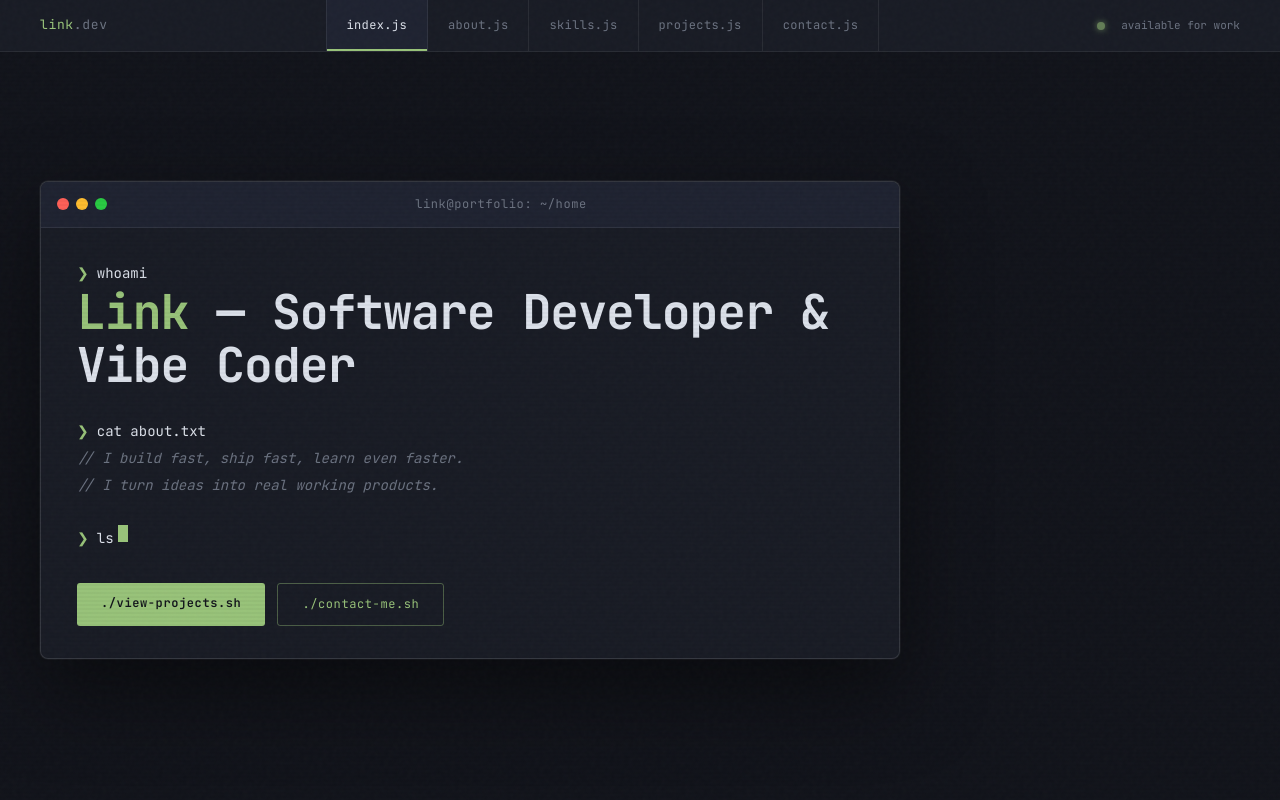
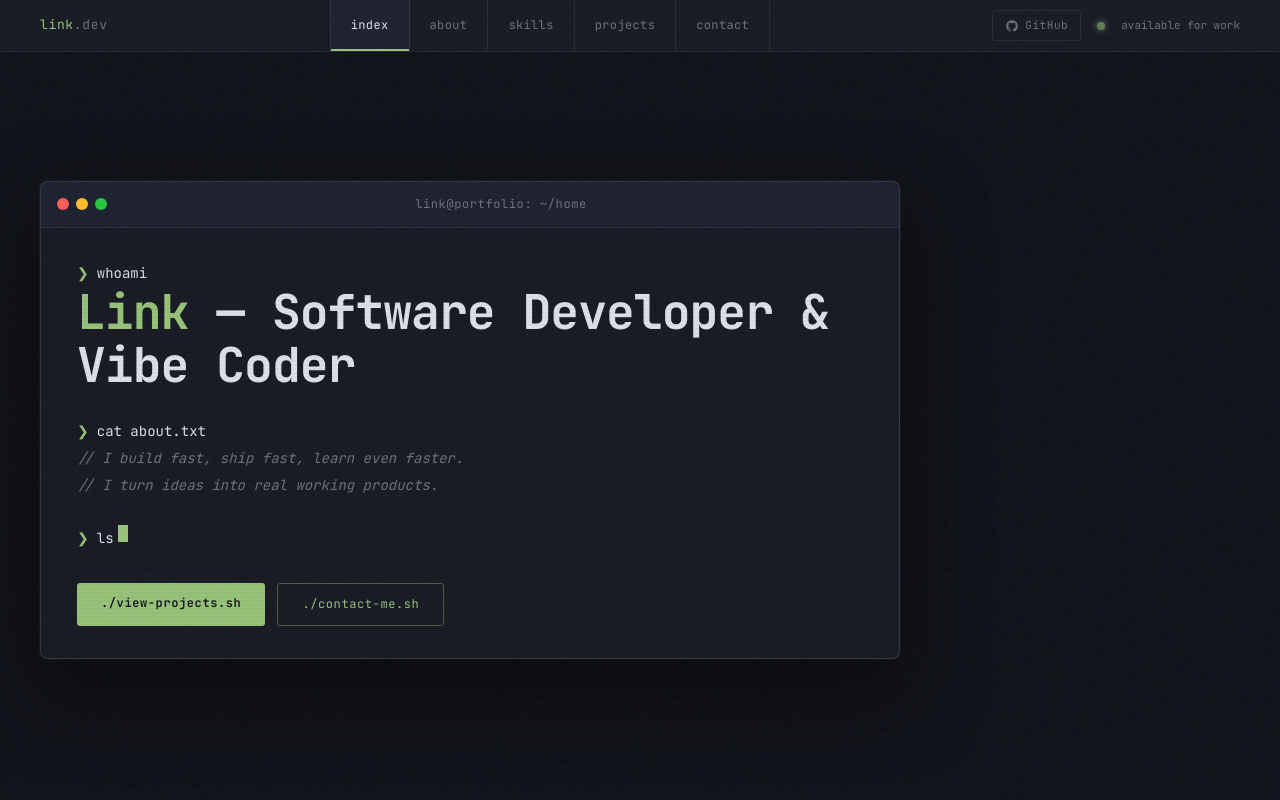
Before and after one commit to savewinkie/portfolio, a Next.js app: page / in a window 1280 px wide. Shown: the top 800 px of the page. Built offline with nearby package versions, Linux system fonts and the light colour scheme.

Commit message:
add pricing + fix skills

```diff
--- a/app/globals.css
+++ b/app/globals.css
@@ -111,6 +111,26 @@ body::after {
   display: flex;
   align-items: center;
   gap: 16px;
+}
+
+.nav-github {
+  display: flex;
+  align-items: center;
+  gap: 6px;
+  font-size: 11px;
+  color: var(--fg-dim);
+  text-decoration: none;
+  border: 1px solid var(--border);
+  padding: 5px 12px;
+  border-radius: 3px;
+  transition: all 0.2s;
+  letter-spacing: 0.05em;
+}
+
+.nav-github:hover {
+  color: var(--green);
+  border-color: rgba(152,195,121,0.3);
+  background: rgba(152,195,121,0.06);
 }
 
 .nav-dot { width: 8px; height: 8px; border-radius: 50%; background: var(--green); box-shadow: 0 0 6px var(--green); animation: blink 2s ease-in-out infinite; }
@@ -632,6 +652,37 @@ section { padding: 100px 40px; position: relative; }
 
 .project-link:hover { color: var(--green); }
 
+/* ── GitHub all link ── */
+.github-all-link {
+  display: flex;
+  align-items: center;
+  gap: 6px;
+  font-size: 11px;
+  color: var(--fg-dim);
+  text-decoration: none;
+  border: 1px solid var(--border);
+  padding: 6px 14px;
+  border-radius: 3px;
+  transition: all 0.2s;
+  white-space: nowrap;
+  margin-left: auto;
+}
+
+.github-all-link:hover {
+  color: var(--green);
+  border-color: rgba(152,195,121,0.3);
+  background: rgba(152,195,121,0.06);
+}
+
+.project-live-badge {
+  font-size: 10px;
+  color: var(--green);
+  margin-left: auto;
+  letter-spacing: 0.05em;
+}
+
+.project-card:hover .project-name { color: var(--green); transition: color 0.2s; }
+
 /* ── Workflow ── */
 .workflow-steps {
   display: grid;
--- a/components/Navbar.js
+++ b/components/Navbar.js
@@ -6,14 +6,25 @@ export default function Navbar() {
       </a>
 
       <div className="nav-tabs">
-        <a href="#home"     className="nav-tab active">index.js</a>
-        <a href="#about"    className="nav-tab">about.js</a>
-        <a href="#skills"   className="nav-tab">skills.js</a>
-        <a href="#projects" className="nav-tab">projects.js</a>
-        <a href="#contact"  className="nav-tab">contact.js</a>
+        <a href="#home"     className="nav-tab active">index</a>
+        <a href="#about"    className="nav-tab">about</a>
+        <a href="#skills"   className="nav-tab">skills</a>
+        <a href="#projects" className="nav-tab">projects</a>
+        <a href="#contact"  className="nav-tab">contact</a>
       </div>
 
       <div className="nav-right">
+        <a
+          href="https://github.com/savewinkie"
+          target="_blank"
+          rel="noopener noreferrer"
+          className="nav-github"
+        >
+          <svg width="14" height="14" viewBox="0 0 24 24" fill="currentColor">
+            <path d="M12 2C6.477 2 2 6.484 2 12.017c0 4.425 2.865 8.18 6.839 9.504.5.092.682-.217.682-.483 0-.237-.008-.868-.013-1.703-2.782.605-3.369-1.343-3.369-1.343-.454-1.158-1.11-1.466-1.11-1.466-.908-.62.069-.608.069-.608 1.003.07 1.531 1.032 1.531 1.032.892 1.53 2.341 1.088 2.91.832.092-.647.35-1.088.636-1.338-2.22-.253-4.555-1.113-4.555-4.951 0-1.093.39-1.988 1.029-2.688-.103-.253-.446-1.272.098-2.65 0 0 .84-.27 2.75 1.026A9.564 9.564 0 0112 6.844c.85.004 1.705.115 2.504.337 1.909-1.296 2.747-1.027 2.747-1.027.546 1.379.202 2.398.1 2.651.64.7 1.028 1.595 1.028 2.688 0 3.848-2.339 4.695-4.566 4.943.359.309.678.92.678 1.855 0 1.338-.012 2.419-.012 2.747 0 .268.18.58.688.482A10.019 10.019 0 0022 12.017C22 6.484 17.522 2 12 2z"/>
+          </svg>
+          GitHub
+        </a>
         <div className="nav-dot" />
         <span className="nav-status">available for work</span>
       </div>
--- a/components/Projects.js
+++ b/components/Projects.js
@@ -1,32 +1,31 @@
+'use client';
+
 const projects = [
   {
     id: '01',
-    slug: 'visitvenice.js',
     title: 'VisitVenice',
-    desc: 'A cinematic, dark-themed tourism website for Venice. Premium editorial feel with full-screen video hero, scroll animations, and immersive design.',
+    desc: 'A cinematic, dark-themed tourism website for Venice. Premium editorial feel with full-screen video hero, discover grid, events accordion, and smooth scroll animations.',
     tech: ['Next.js', 'Pure CSS', 'Vercel', 'Mixkit Video'],
-    demo: 'https://visitvenice.vercel.app',
+    demo: 'https://visit-venice-eta.vercel.app',
     github: 'https://github.com/savewinkie/visitvenice',
     featured: true,
   },
   {
     id: '02',
-    slug: 'image-toolz.js',
     title: 'IMAGE-TOOLZ',
-    desc: 'Full-featured image editor with resize, crop, filters, stickers, and text tools. Built with Next.js and deployed on Netlify.',
-    tech: ['Next.js', 'Supabase', 'Netlify'],
-    demo: '#',
-    github: '#',
+    desc: 'Browser-based image editor with resizer, professional editor, layers, filters, social media presets, watermarks, and more. No signup required.',
+    tech: ['Next.js', 'Supabase', 'Vercel'],
+    demo: 'https://image-toolz.vercel.app',
+    github: 'https://github.com/savewinkie/image-toolz',
     featured: false,
   },
   {
     id: '03',
-    slug: 'portfolio.js',
-    title: 'Portfolio v2',
-    desc: 'This portfolio — a terminal-style dark portfolio with typewriter animations and a vibe-coder aesthetic.',
-    tech: ['Next.js', 'CSS', 'Lucide', 'Vercel'],
-    demo: '#',
-    github: '#',
+    title: 'Lumen',
+    desc: 'AI SaaS platform with multi-agent workflows that write features, open pull requests, and deploy to production. Built for ambitious engineering teams.',
+    tech: ['Next.js', 'AI Agents', 'SaaS', 'Vercel'],
+    demo: 'https://lumensaas.vercel.app',
+    github: 'https://github.com/savewinkie/lumen',
     featured: false,
   },
 ];
@@ -34,6 +33,8 @@ const projects = [
 export default function Projects() {
   const featured = projects.find(p => p.featured);
   const rest = projects.filter(p => !p.featured);
+
+  const openLink = (url) => window.open(url, '_blank', 'noopener,noreferrer');
 
   return (
     <section id="projects">
@@ -44,14 +45,20 @@ export default function Projects() {
       </div>
 
       <div className="projects-grid">
-        <div className="project-card featured reveal">
+        {/* Featured */}
+        <div
+          className="project-card featured reveal"
+          onClick={() => openLink(featured.demo)}
+          style={{ cursor: 'pointer' }}
+        >
           <div className="project-bar">
             <div className="project-bar-dots">
               <div className="project-bar-dot" style={{ background: '#ff5f57' }} />
               <div className="project-bar-dot" style={{ background: '#ffbd2e' }} />
               <div className="project-bar-dot" style={{ background: '#28ca42' }} />
             </div>
-            <span className="project-bar-title">{featured.slug}</span>
+            <span className="project-bar-title">{featured.title.toLowerCase()}</span>
+            <span className="project-live-badge">● live</span>
           </div>
           <div className="project-body">
             <div className="project-num">Featured — {featured.id}</div>
@@ -60,22 +67,34 @@ export default function Projects() {
             <div className="project-tech">
               {featured.tech.map(t => <span key={t}>{t}</span>)}
             </div>
-            <div className="project-links">
-              <a href={featured.demo} target="_blank" rel="noopener noreferrer" className="project-link">↗ Live Demo</a>
-              <a href={featured.github} target="_blank" rel="noopener noreferrer" className="project-link">⌥ GitHub</a>
+            <div className="project-links" onClick={e => e.stopPropagation()}>
+              <span onClick={() => openLink(featured.demo)} className="project-link" style={{ cursor: 'pointer' }}>↗ Live Demo</span>
+              <span onClick={() => openLink(featured.github)} className="project-link" style={{ cursor: 'pointer', display: 'flex', alignItems: 'center', gap: '5px' }}>
+                <svg width="13" height="13" viewBox="0 0 24 24" fill="currentColor">
+                  <path d="M12 2C6.477 2 2 6.484 2 12.017c0 4.425 2.865 8.18 6.839 9.504.5.092.682-.217.682-.483 0-.237-.008-.868-.013-1.703-2.782.605-3.369-1.343-3.369-1.343-.454-1.158-1.11-1.466-1.11-1.466-.908-.62.069-.608.069-.608 1.003.07 1.531 1.032 1.531 1.032.892 1.53 2.341 1.088 2.91.832.092-.647.35-1.088.636-1.338-2.22-.253-4.555-1.113-4.555-4.951 0-1.093.39-1.988 1.029-2.688-.103-.253-.446-1.272.098-2.65 0 0 .84-.27 2.75 1.026A9.564 9.564 0 0112 6.844c.85.004 1.705.115 2.504.337 1.909-1.296 2.747-1.027 2.747-1.027.546 1.379.202 2.398.1 2.651.64.7 1.028 1.595 1.028 2.688 0 3.848-2.339 4.695-4.566 4.943.359.309.678.92.678 1.855 0 1.338-.012 2.419-.012 2.747 0 .268.18.58.688.482A10.019 10.019 0 0022 12.017C22 6.484 17.522 2 12 2z"/>
+                </svg>
+                GitHub
+              </span>
             </div>
           </div>
         </div>
 
+        {/* Rest */}
         {rest.map(p => (
-          <div className="project-card reveal" key={p.id}>
+          <div
+            key={p.id}
+            className="project-card reveal"
+            onClick={() => openLink(p.demo)}
+            style={{ cursor: 'pointer' }}
+          >
             <div className="project-bar">
               <div className="project-bar-dots">
-                <div className="project-bar-dot" />
-                <div className="project-bar-dot" />
-                <div className="project-bar-dot" />
+                <div className="project-bar-dot" style={{ background: '#ff5f57' }} />
+                <div className="project-bar-dot" style={{ background: '#ffbd2e' }} />
+                <div className="project-bar-dot" style={{ background: '#28ca42' }} />
               </div>
-              <span className="project-bar-title">{p.slug}</span>
+              <span className="project-bar-title">{p.title.toLowerCase()}</span>
+              <span className="project-live-badge">● live</span>
             </div>
             <div className="project-body">
               <div className="project-num">{p.id}</div>
@@ -84,9 +103,14 @@ export default function Projects() {
               <div className="project-tech">
                 {p.tech.map(t => <span key={t}>{t}</span>)}
               </div>
-              <div className="project-links">
-                <a href={p.demo} className="project-link">↗ Demo</a>
-                <a href={p.github} className="project-link">⌥ GitHub</a>
+              <div className="project-links" onClick={e => e.stopPropagation()}>
+                <span onClick={() => openLink(p.demo)} className="project-link" style={{ cursor: 'pointer' }}>↗ Live Demo</span>
+                <span onClick={() => openLink(p.github)} className="project-link" style={{ cursor: 'pointer', display: 'flex', alignItems: 'center', gap: '5px' }}>
+                  <svg width="13" height="13" viewBox="0 0 24 24" fill="currentColor">
+                    <path d="M12 2C6.477 2 2 6.484 2 12.017c0 4.425 2.865 8.18 6.839 9.504.5.092.682-.217.682-.483 0-.237-.008-.868-.013-1.703-2.782.605-3.369-1.343-3.369-1.343-.454-1.158-1.11-1.466-1.11-1.466-.908-.62.069-.608.069-.608 1.003.07 1.531 1.032 1.531 1.032.892 1.53 2.341 1.088 2.91.832.092-.647.35-1.088.636-1.338-2.22-.253-4.555-1.113-4.555-4.951 0-1.093.39-1.988 1.029-2.688-.103-.253-.446-1.272.098-2.65 0 0 .84-.27 2.75 1.026A9.564 9.564 0 0112 6.844c.85.004 1.705.115 2.504.337 1.909-1.296 2.747-1.027 2.747-1.027.546 1.379.202 2.398.1 2.651.64.7 1.028 1.595 1.028 2.688 0 3.848-2.339 4.695-4.566 4.943.359.309.678.92.678 1.855 0 1.338-.012 2.419-.012 2.747 0 .268.18.58.688.482A10.019 10.019 0 0022 12.017C22 6.484 17.522 2 12 2z"/>
+                  </svg>
+                  GitHub
+                </span>
               </div>
             </div>
           </div>
```
